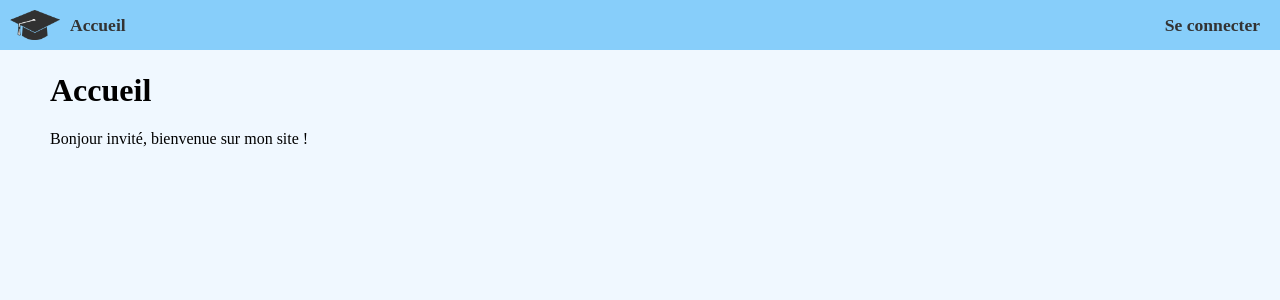
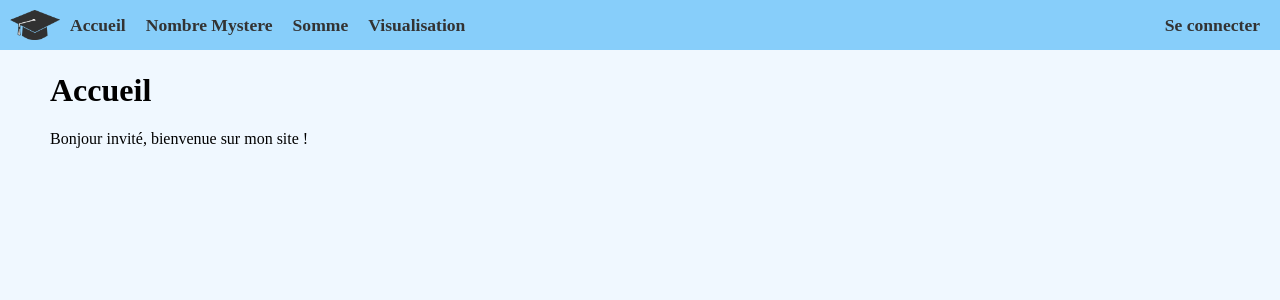
Before and after one commit to NekaiElDoggo/flask, a Flask app: page / in a window 1280 px wide. Shown: the top 300 px of the page. Run offline with Flask 3, Linux system fonts and the light colour scheme; some libraries are stand-ins or nearby versions.

Commit message:
Commit ajout des differents element a la navbar pour facilité la navigation

```diff
--- a/templates/base.html
+++ b/templates/base.html
@@ -15,6 +15,15 @@
             <li class="navbar-item">
                 <a href="{{ url_for('index') }}">Accueil</a>
             </li>
+            <li class="navbar-item">
+                <a href="{{ url_for('jeu') }}">Nombre Mystere</a>
+            </li>
+            <li class="navbar-item">
+                <a href="{{ url_for('somme') }}">Somme</a>
+            </li>
+            <li class="navbar-item">
+                <a href="{{ url_for('visualisation') }}">Visualisation</a>
+            </li>
             <li class="navbar-item login-logout">
                 {% if session['nom_utilisateur'] %}
                     <a href="{{ url_for('logout') }}">Se déconnecter</a>
```
